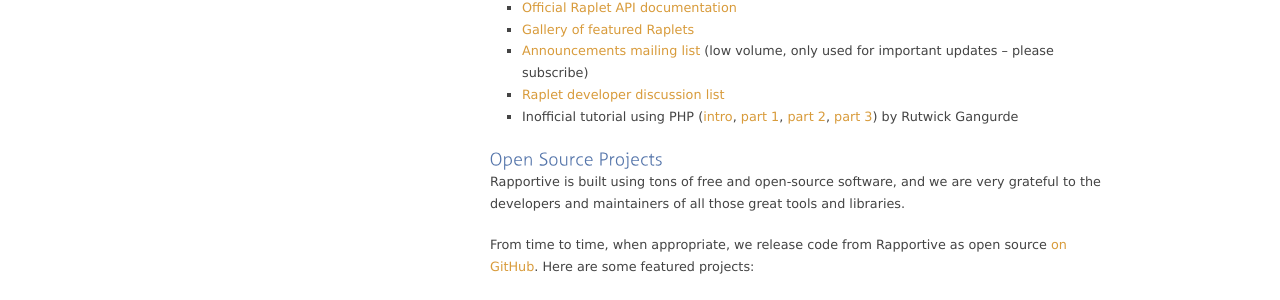
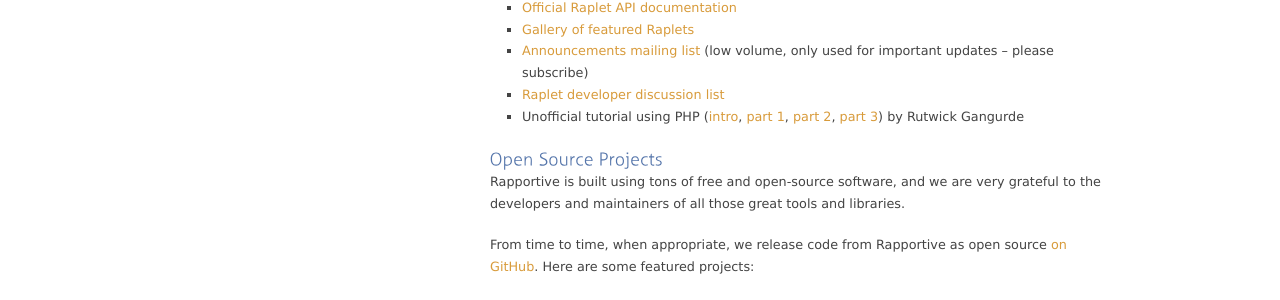
Before and after one commit to GrinchlyGreen/rapportive-oss.github.com, a Jekyll site: the page built from index.md, in a window 1280 px wide. Shown: the part 334-634 px from the top of the page. Built offline with Jekyll 4.4.1, drawn with Linux system fonts in a browser that asks for light colours.

Commit message:
Spelling

```diff
--- a/index.md
+++ b/index.md
@@ -24,7 +24,7 @@
 * [Announcements mailing list](http://groups.google.com/group/raplet-announce)
   (low volume, only used for important updates -- please subscribe)
 * [Raplet developer discussion list](http://groups.google.com/group/raplet-dev)
-* Inofficial tutorial using PHP
+* Unofficial tutorial using PHP
   ([intro](http://blog.rutwick.com/building-raplets-get-started-from-here),
   [part 1](http://blog.rutwick.com/raplets-tutorial-part-1-hello-world),
   [part 2](http://blog.rutwick.com/raplets-tutorial-part-2-add-javascript-to-you-raplet),
```
